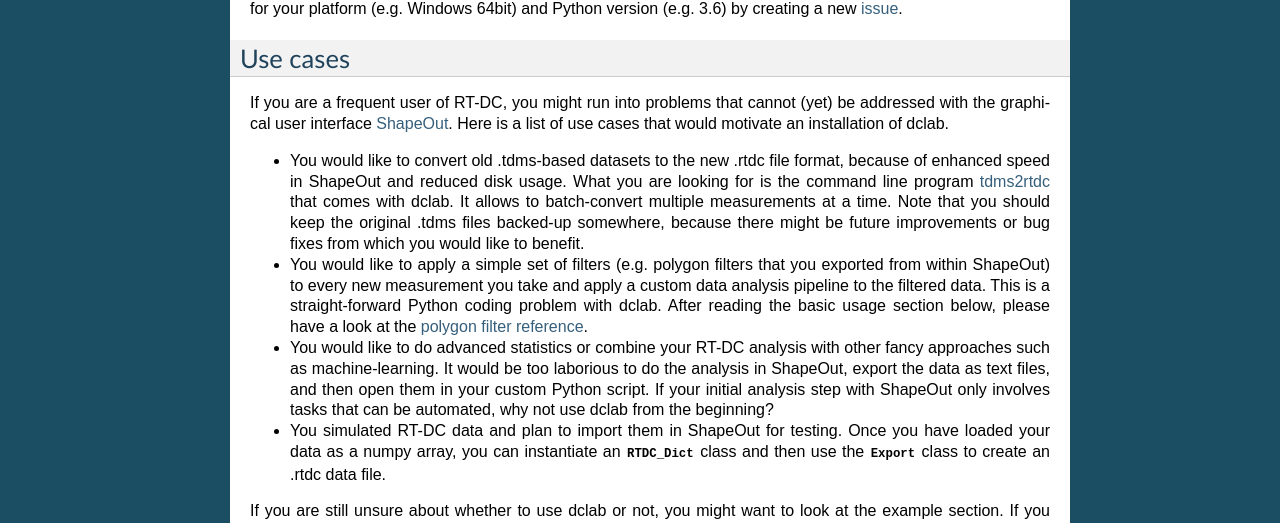
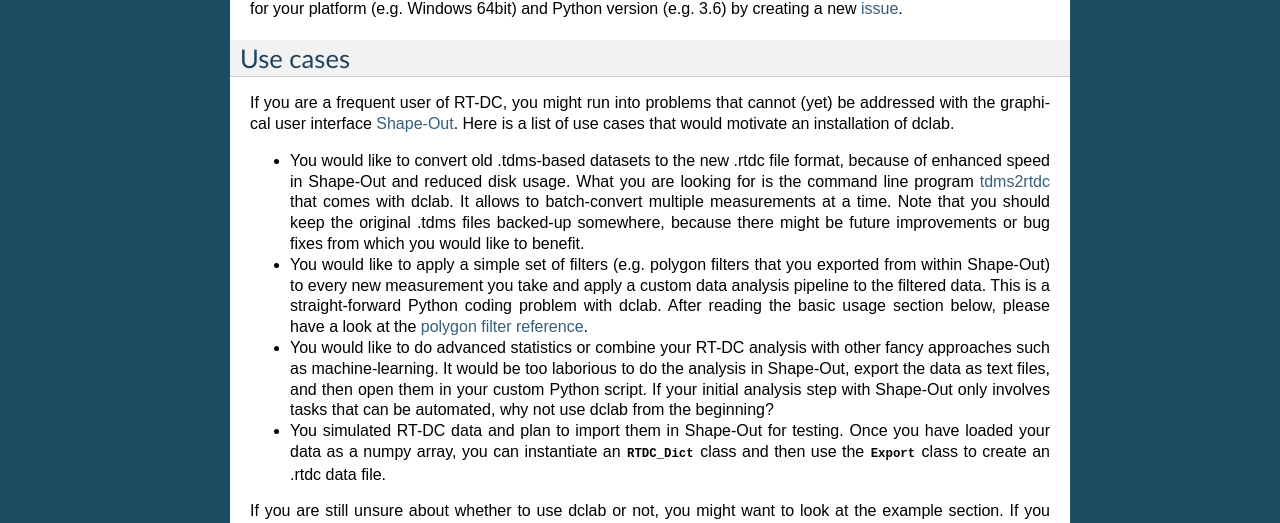
Before and after one commit to DC-analysis/dclab, a Sphinx documentation site: the page built from docs/sec_getting_started.rst, in a window 1280 px wide. Shown: the part 630-1153 px from the top of the page. Built offline with Sphinx 7.4.7, drawn with Linux system fonts in a browser that asks for light colours; pages that are not in the unit, such as notebooks, are missing from menus; the version number could not be read and is left out.

Commit message:
docs: rename ShapeOut to Shape-Out

```diff
--- a/docs/sec_code_reference.rst
+++ b/docs/sec_code_reference.rst
@@ -17,7 +17,7 @@ module-level methods
 
 global definitions
 ==================
-These definitionas are used throughout the dclab/ShapeIn/ShapeOut ecosystem.
+These definitionas are used throughout the dclab/Shape-In/Shape-Out ecosystem.
 
 configuration
 -------------
--- a/docs/sec_getting_started.rst
+++ b/docs/sec_getting_started.rst
@@ -41,29 +41,29 @@ Use cases
 =========
 If you are a frequent user of RT-DC, you might run into problems that
 cannot (yet) be addressed with the graphical user interface
-`ShapeOut <https://github.com/ZellMechanik-Dresden/ShapeOut>`_.
+`Shape-Out <https://github.com/ZellMechanik-Dresden/ShapeOut>`_.
 Here is a list of use cases that would motivate an installation of dclab.
 
 - You would like to convert old .tdms-based datasets to the new .rtdc
-  file format, because of enhanced speed in ShapeOut and reduced
+  file format, because of enhanced speed in Shape-Out and reduced
   disk usage. What you are looking for is the command line program
   :ref:`sec_tdms2rtdc` that comes with dclab. It allows to batch-convert
   multiple measurements at a time. Note that you should keep the original
   .tdms files backed-up somewhere, because there might be future
   improvements or bug fixes from which you would like to benefit.
 - You would like to apply a simple set of filters (e.g. polygon filters that you
-  exported from within ShapeOut) to every new measurement you take and
+  exported from within Shape-Out) to every new measurement you take and
   apply a custom data analysis pipeline to the filtered data. This is a
   straight-forward Python coding problem with dclab. After reading the
   basic usage section below, please have a look at the
   :ref:`polygon filter reference <sec_ref_polygon_filter>`.
 - You would like to do advanced statistics or combine your RT-DC
   analysis with other fancy approaches such as machine-learning.
-  It would be too laborious to do the analysis in ShapeOut, export the
+  It would be too laborious to do the analysis in Shape-Out, export the
   data as text files, and then open them in your custom Python script.
-  If your initial analysis step with ShapeOut only involves tasks
+  If your initial analysis step with Shape-Out only involves tasks
   that can be automated, why not use dclab from the beginning?
-- You simulated RT-DC data and plan to import them in ShapeOut
+- You simulated RT-DC data and plan to import them in Shape-Out
   for testing. Once you have loaded your data as a numpy array, you
   can instantiate an :class:`RTDC_Dict <dclab.rtdc_dataset.RTDC_Dict>`
   class and then use the :class:`Export <dclab.rtdc_dataset.export.Export>`
```
Also changed, not shown: README.rst (+7 -7 lines), docs/sec_av_data.rst (+4 -4 lines), 7 other files.
